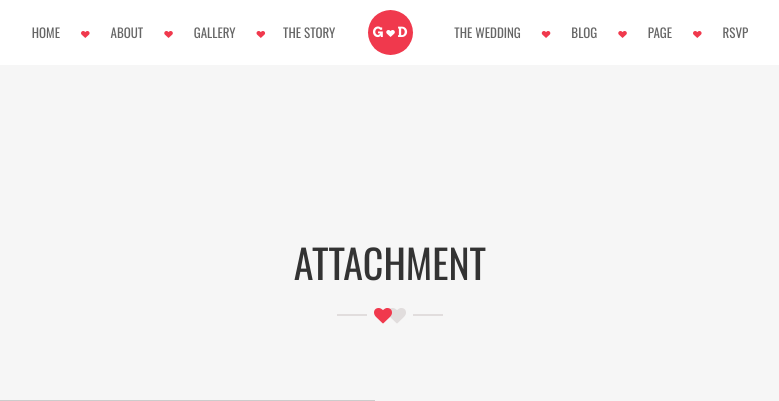
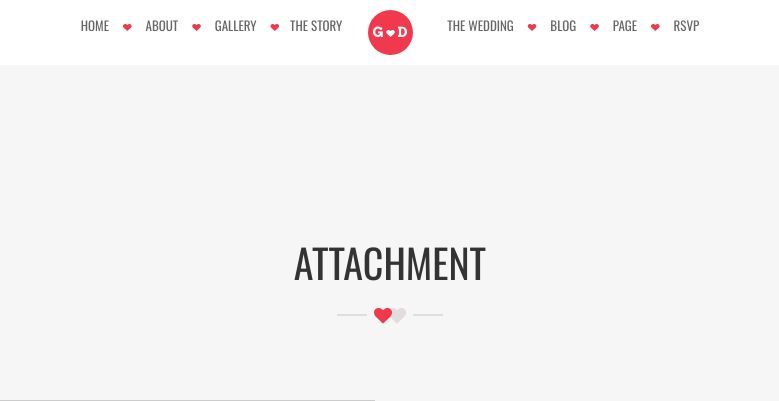
Before and after one commit to nowakis/liviaefabio, a PHP site: page /attachment.html in a window 1280 px wide. Shown: the top 401 px of the page, without its empty margins (250-1029 px from the left). Run offline with PHP 8.4, Linux system fonts and the light colour scheme; grey boxes labelled with a size stand in for pictures from a placeholder-image service; some libraries are stand-ins or nearby versions.

Commit message:
Reduz tamanho menu

```diff
--- a/Page/top-bottom-bar/css/style.css
+++ b/Page/top-bottom-bar/css/style.css
@@ -500,7 +500,7 @@ img.with-border{
 
 #nav-menu > li a{
 	display:inline-block;
-	padding:18px;
+	padding:11px;
 	color:#666;
 	text-decoration:none;
 }
```
